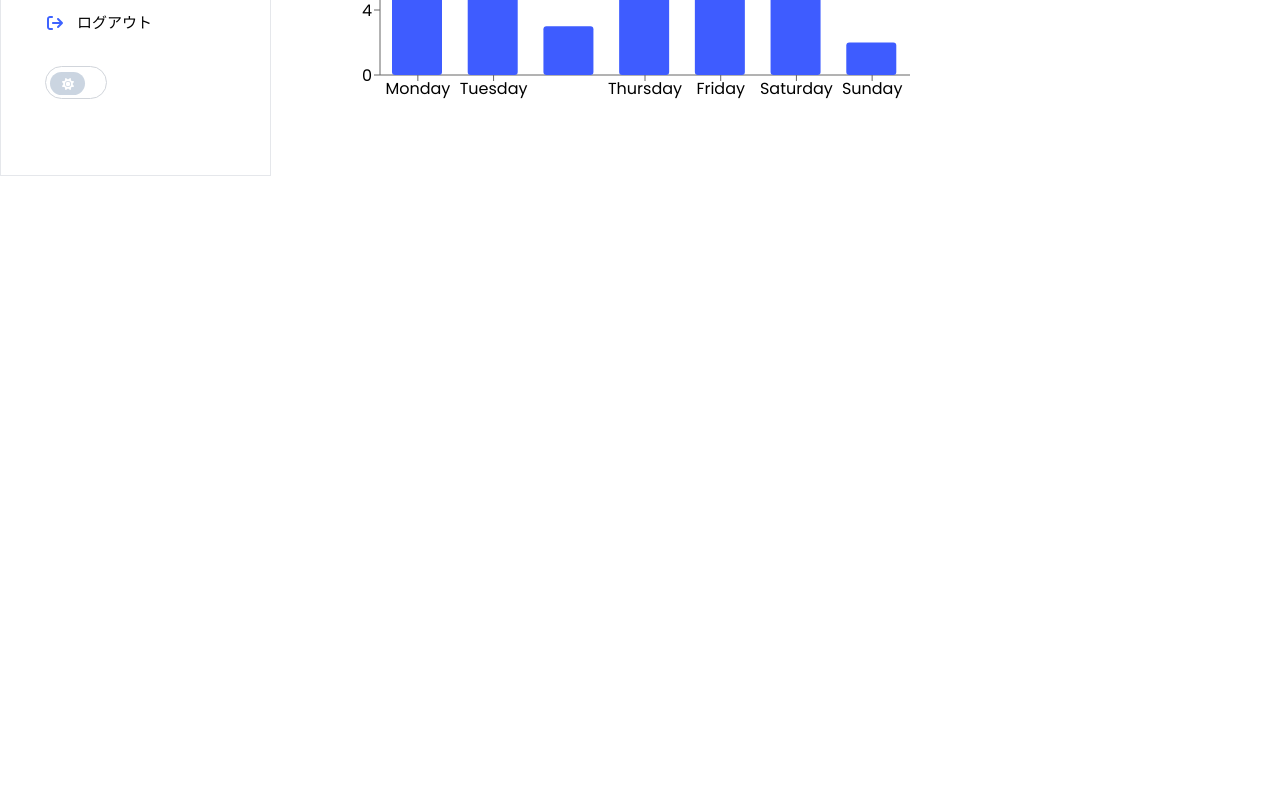
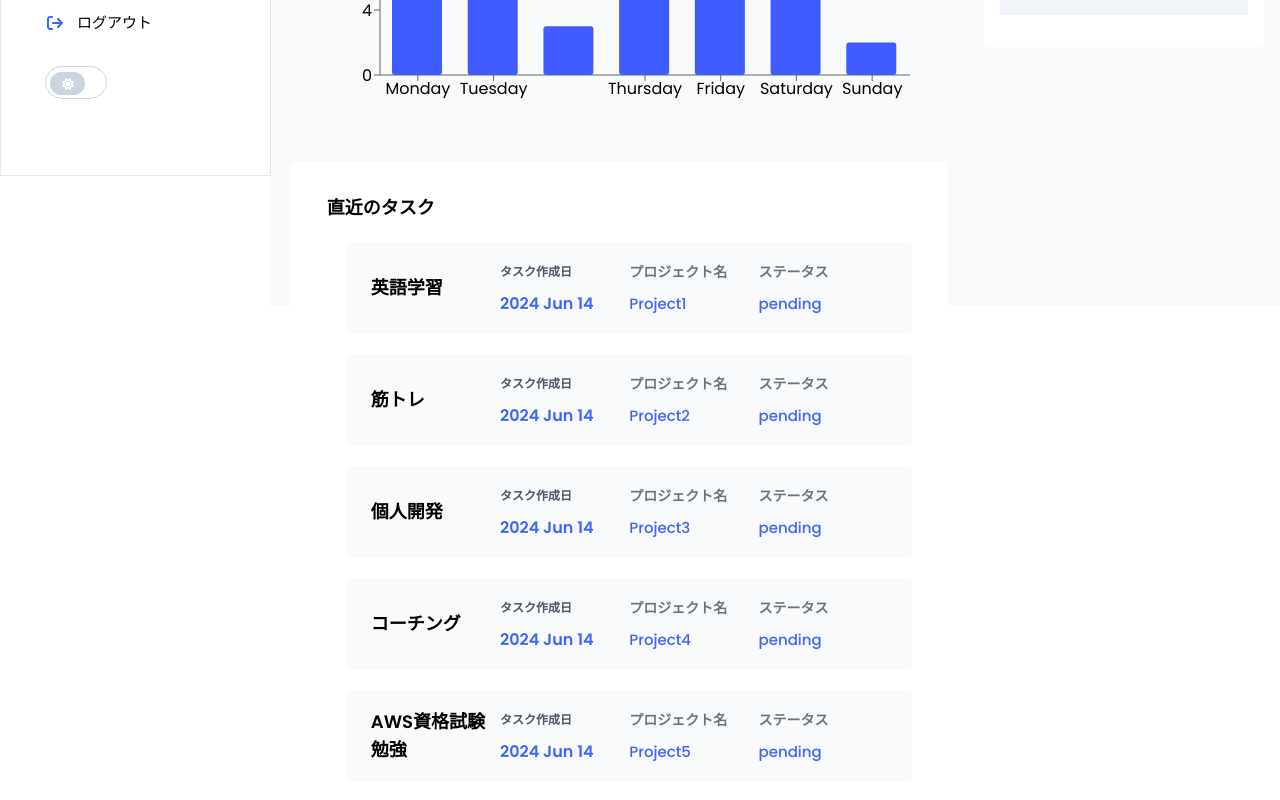
Before and after one commit to Kroro1208/neo-task-app, a Next.js app: page /dashboard in a window 1280 px wide. Shown: the part 624-1424 px from the top of the page. Before the commit the page ends 800 px from the top, so only its background shows below. Built offline with nearby package versions, Linux system fonts and the light colour scheme.

Commit message:
直近のタスクカード表示させた

```diff
--- a/src/app/components/dashboard/Main/MainArea.tsx
+++ b/src/app/components/dashboard/Main/MainArea.tsx
@@ -3,14 +3,16 @@ import React from 'react'
 import Statistics from '../StatisticsArea/Statistics';
 import RightSideBar from './RightSideBar';
 import ChartBarProgress from './ChartBarProgress';
+import RecentTasks from './RecentTasks';
 
 const MainArea = () => {
   const {isDark ,setIsDark} = useGlobalContextProvider();
   return (
-    <div className={`${isDark ? "bg-transparent" : "bg-slate-50"} flex h-[400px]`}>
+    <div className={`${isDark ? "bg-transparent" : "bg-slate-50"} flex h-screen`}>
       <div className='w-9/12'>
         <Statistics />
         <ChartBarProgress />
+        <RecentTasks />
       </div>
       <RightSideBar />
     </div>
--- /dev/null
+++ b/src/app/components/dashboard/Main/RecentTasks.tsx
@@ -0,0 +1,72 @@
+import { useGlobalContextProvider } from '@/app/ContextAPI'
+
+interface recentTasks {
+    _id: number;
+    taskName: string;
+    createdAt: string;
+    projectName: string;
+    status: string;
+}
+
+const recentTasksArray:recentTasks[] = [
+    { _id: 1, taskName: '英語学習', createdAt: '2024 Jun 14', projectName: 'Project1', status: 'pending' },
+    { _id: 2, taskName: '筋トレ', createdAt: '2024 Jun 14', projectName: 'Project2', status: 'pending' },
+    { _id: 3, taskName: '個人開発', createdAt: '2024 Jun 14', projectName: 'Project3', status: 'pending' },
+    { _id: 4, taskName: 'コーチング', createdAt: '2024 Jun 14', projectName: 'Project4', status: 'pending' },
+    { _id: 5, taskName: 'AWS資格試験勉強', createdAt: '2024 Jun 14', projectName: 'Project5', status: 'pending' },
+];
+
+
+const RecentTasks = () => {
+    const { isDark } = useGlobalContextProvider();
+    return (
+        <div className={`${isDark ? "bg-blackColor" : "bg-white"} p-4 py-8 m-5`}>
+      <div className='font-semibold text-lg ml-5 mb-12'>
+        直近のタスク
+        {recentTasksArray.map((recentTask, index) => (
+            <div key={index}><TaskCard recentTaskProps={recentTask}/></div>
+            ))}
+      </div>
+    </div>
+  )
+
+  }
+
+const TaskCard = ({recentTaskProps}: {recentTaskProps: recentTasks}) => {
+    const {taskName, projectName, createdAt, status } = recentTaskProps;
+    const {isDark} = useGlobalContextProvider();
+    return (
+        <div className={`${isDark ? "bg-blackColor" : "bg-slate-50"}
+        rounded-md p-4 px-6 m-5 grid grid-cols-4 items-center`}>
+            <span className='font-semibold align-middle'>{taskName}</span>
+            <div className='flex flex-col gap-1'>
+                <span className={`${isDark ? "text-white" : "text-gray-600"} font-semibold text-[12px]`}>
+                    タスク作成日
+                </span>
+                <span className="text-mainColor font-semibold text-[16px]">
+                    {createdAt}
+                </span>
+            </div>
+            <div className='flex flex-col gap-1'>
+                <span className={`${isDark ? "text-white" : "text-gray-500"}
+                    font-semibold text-[14px]`}>
+                    プロジェクト名
+                </span>
+                <span className='font-medium text-mainColor text-[15px]'>
+                    {projectName}
+                </span>
+            </div>
+            <div className='flex flex-col gap-1'>
+                <span className={`${isDark ? "text-white" : "text-gray-500"}
+                    font-semibold text-[14px]`}>
+                    ステータス
+                </span>
+                <span className='font-medium text-mainColor text-[15px]'>
+                    {status}
+                </span>
+            </div>
+        </div>
+    );
+}
+
+  export default RecentTasks
```
